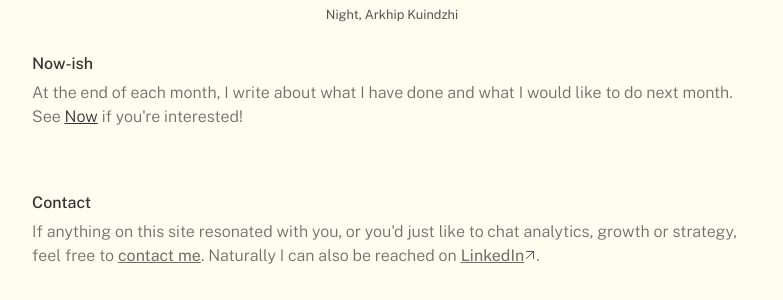
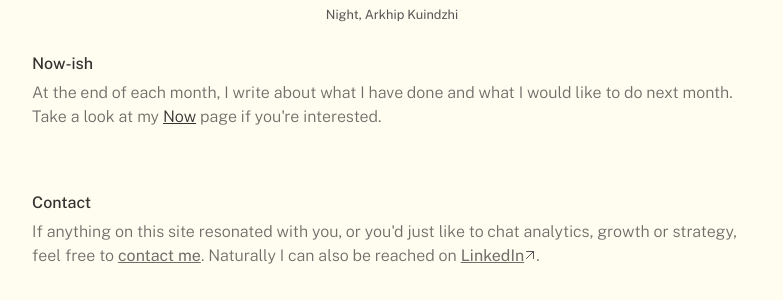
Before and after one commit to harperjamie/hrpr, a Jekyll site: the page built from pages/Index.md, in a window 1280 px wide. Shown: the part 890-1190 px from the top of the page, without its empty margins (248-1031 px from the left). Built offline with Jekyll 4.4.1, drawn with Linux system fonts in a browser that asks for light colours; some web fonts are replaced; comment, search, counter and statistics services are not loaded.

Commit message:
Update homepage.html

```diff
--- a/_includes/homepage.html
+++ b/_includes/homepage.html
@@ -20,7 +20,7 @@
 <!-- now page -->
 <div class="slot-small">
   <h3>Now-ish</h3>
-  <p>At the end of each month, I write about what I have done and what I would like to do next month. See <a href="/now" class="nav-link">Now</a> if you're interested!</p>
+  <p>At the end of each month, I write about what I have done and what I would like to do next month. Take a look at my <a href="/now" class="nav-link">Now</a> page if you're interested.</p>
 </div>
 
   <!-- contact section -->
```
